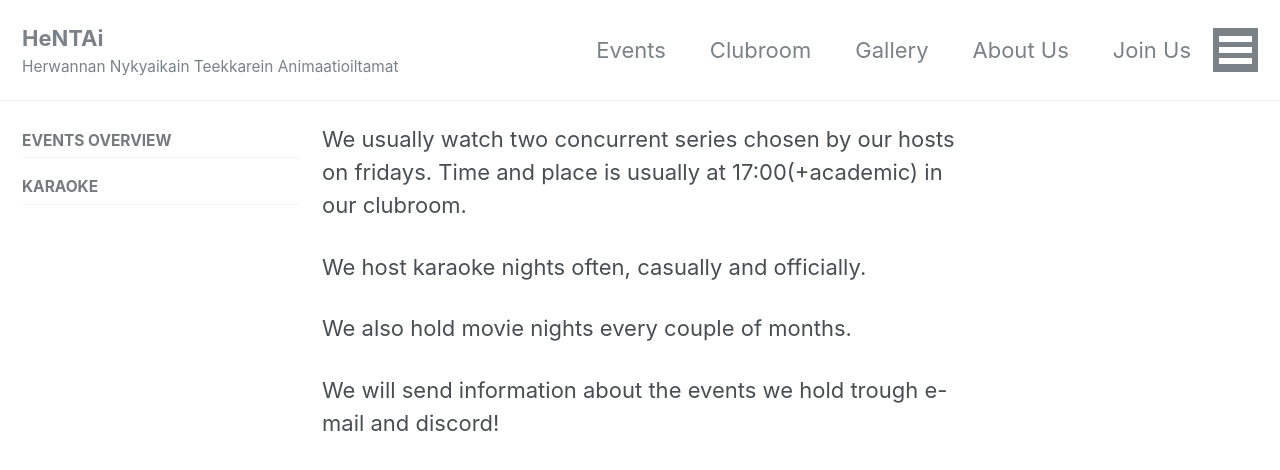
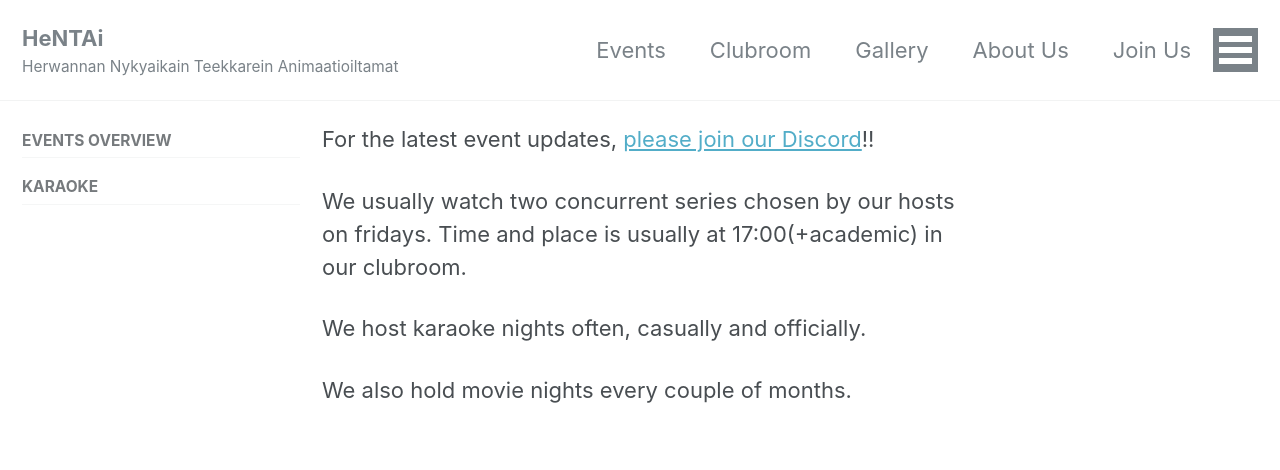
Before and after one commit to HNTA-Club/website, a Jekyll site: the page built from _pages/events.md, in a window 1280 px wide and 900 px high. Shown: the top 470 px of the window. Built offline with Jekyll 4.4.1, drawn with Linux system fonts in a browser that asks for light colours; cached includes are drawn as plain includes; nearby versions of some CDN libraries.

Commit message:
added discord embed

```diff
--- a/_pages/events.md
+++ b/_pages/events.md
@@ -4,11 +4,11 @@ permalink: /events/
 sidebar:
   nav: "events"
 ---
+For the latest event updates, [please join our Discord](https://discord.gg/uZJqHH7)!!
+
 We usually watch two concurrent series chosen by our hosts on fridays.
 Time and place is usually at 17:00(+academic) in our clubroom.
 
 We host karaoke nights often, casually and officially.
 
 We also hold movie nights every couple of months.
-
-We will send information about the events we hold trough e-mail and discord!
```
